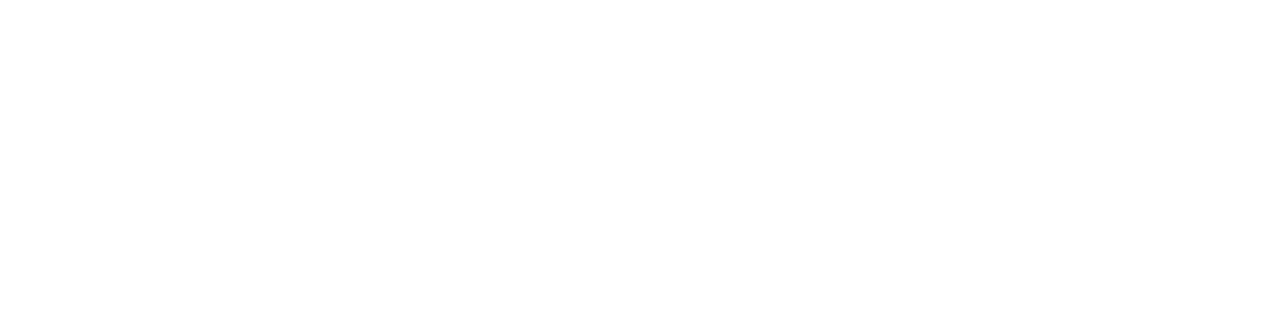
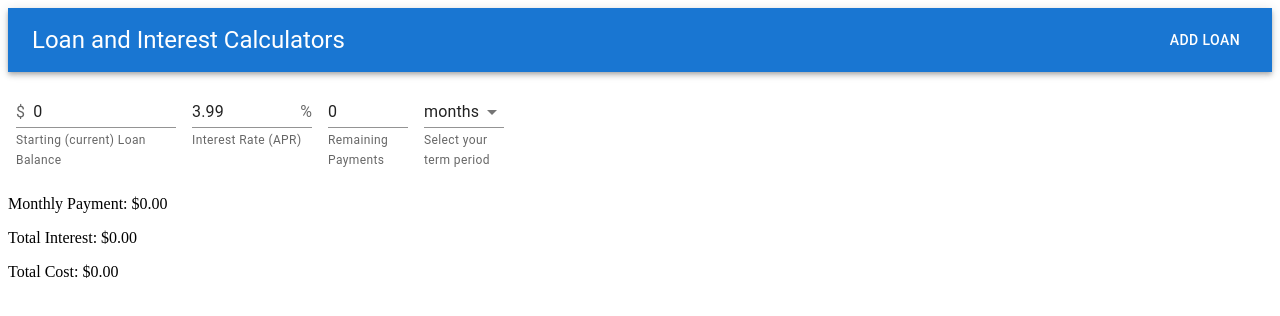
Before and after one commit to shindekokoro/kura, a React (Vite) app in the folder client/: page / in a window 1280 px wide. Shown: the top 316 px of the page. Built offline with nearby package versions, Linux system fonts and the light colour scheme.

Commit message:
add ability to add multiple loans to compare.

```diff
--- a/client/src/App.jsx
+++ b/client/src/App.jsx
@@ -1,11 +1,30 @@
 import { useState } from 'react';
+import { LoanForm } from './components';
+import { AppBar, Box, Button, Toolbar, Typography } from '@mui/material';
 
 function App() {
-  const [count, setCount] = useState(0);
+  const [loanCount, setLoanCount] = useState(1);
+  console.log(loanCount);
+  let forms = [];
+  for (let i = 0; i < loanCount; i++) {
+    forms.push(<LoanForm key={i} />);
+  }
 
   return (
     <>
-
+      <Box sx={{ flexGrow: 1 }}>
+        <AppBar position="static">
+          <Toolbar>
+            <Typography variant="h5" component="div" sx={{ flexGrow: 1 }}>
+              Loan and Interest Calculators
+            </Typography>
+            <Button color="inherit" onClick={() => setLoanCount(loanCount + 1)}>
+              Add Loan
+            </Button>
+          </Toolbar>
+        </AppBar>
+      </Box>
+      {forms}
     </>
   );
 }
```
